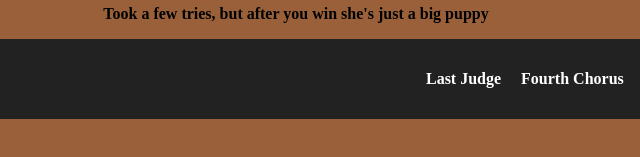
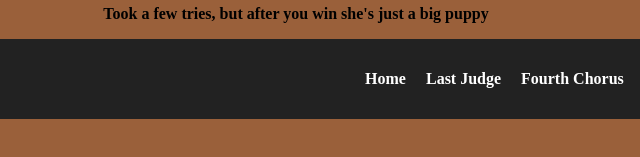
Before and after one commit to CorMcD317/MiniProject, a plain HTML site: page pages/page1.html in a window 1280 px wide. Shown: the part 363-520 px from the top of the page, 344-984 px from the left. Drawn offline with Linux system fonts and the light colour scheme.

Commit message:
Home button added

```diff
--- a/pages/page1.html
+++ b/pages/page1.html
@@ -18,6 +18,7 @@
 <nav class="navbar">
     <div class="logo">Hollow Knight Boss Ranking</div>
     <ul class="nav-links">
+        <li class="cinzel-unique"><a href="../index.html"> Home</a></li>
         <li id="LastJudge" class="cinzel-unique"><a href="page2.html"> Last Judge</a></li>
         <li id="FourthChorus" class="cinzel-unique"><a href="page3.html"> Fourth Chorus</a></li>
         <li id="GrandmotherSilk" class="cinzel-unique"><a href="page4.html"> Grandmother Silk</a></li>
```
Also changed, not shown: pages/page2.html (+1 -0 lines), pages/page3.html (+1 -0 lines), pages/page4.html (+1 -0 lines), pages/page5.html (+1 -0 lines).
